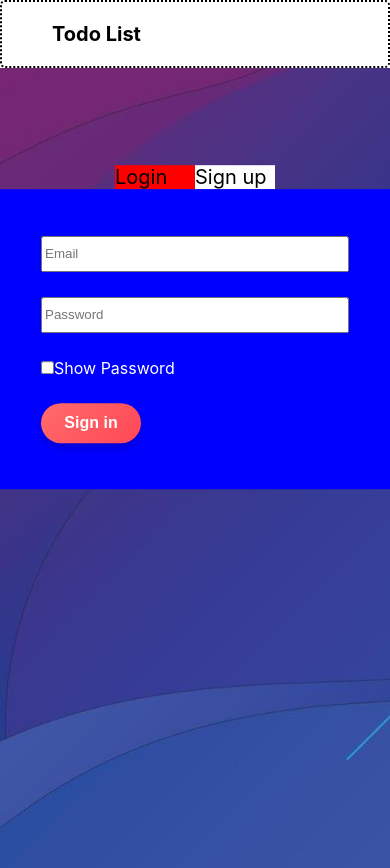
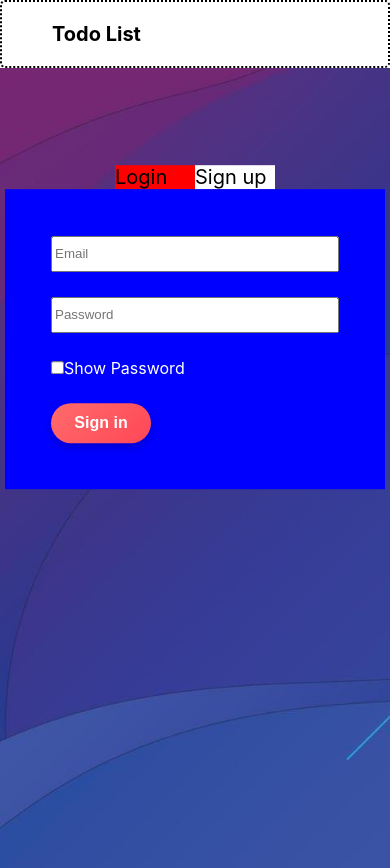
Before and after one commit to jmboumba/front-end-todo, a React (Create React App) app: page / in a window 390 px wide. Built offline with nearby package versions, Linux system fonts and the light colour scheme.

Commit message:
Rectification des formulaires : rendre responsive last

```diff
--- a/src/App.css
+++ b/src/App.css
@@ -86,7 +86,7 @@
 .container-login{
   background-color: blue;
   height: 300px;
-  width: 400px;
+  width: 380px;
   display: flex;
   flex-direction: column;
   align-items: center;
@@ -97,7 +97,7 @@
 .container-signup{
   background-color: blue;
   height: 500px;
-  width: 400px;
+  width: 380px;
   display: flex;
   flex-direction: column;
   align-items: center;
@@ -106,7 +106,7 @@
 }
 
 .input{
-  width: 300px;
+  width: 280px;
   height: 30px;
 }
 
```
